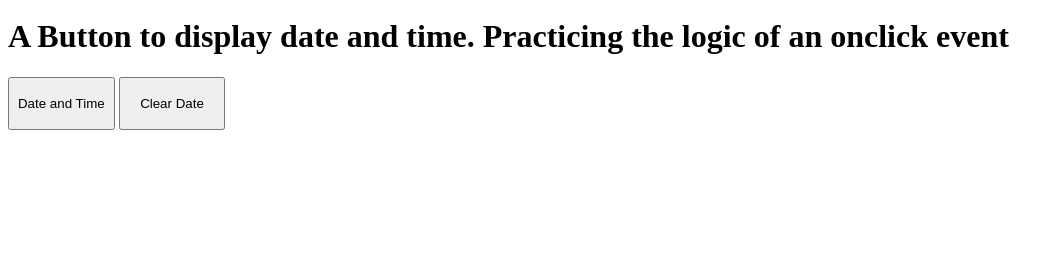
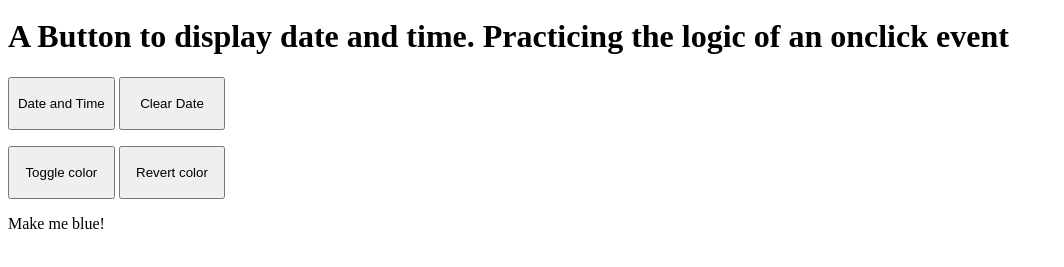
Before and after one commit to TravisSwift/button-button, a plain HTML site: page index.html in a window 1280 px wide. Shown: the part 533-800 px from the top of the page, without its empty margins (0-1064 px from the left). Drawn offline with Linux system fonts and the light colour scheme.

Commit message:
added another onclick button for practice

```diff
--- a/assets/js/script.js
+++ b/assets/js/script.js
@@ -38,6 +38,14 @@ function clearDate() {
     document.getElementById("dateButton").innerHTML = "";
 }
 
+function changeColor() {
+    document.getElementById("messageButton").style.color = "blue";
+}
+
+function revertColor() {
+    document.getElementById("messageButton").style.color = "black";
+}
+
 window.addEventListener('DOMContentLoaded', (event) => {
 
     // Get button and input field
@@ -63,4 +71,7 @@ window.addEventListener('DOMContentLoaded', (event) => {
             document.getElementById('input').innerHTML = "Please enter a valid color name";
         }
     });
+
+        // set up button that shakes onclick
+
 });
--- a/index.html
+++ b/index.html
@@ -35,7 +35,7 @@
     </button>
     </section>
     <br></br>
-
+        <!-- a submit button with a disabled state -->
     <h1>A button to demonstate input using an event listener.</h1>
     <section>
         <button id="submitButton" disabled>Submit</button>
@@ -43,6 +43,7 @@
         <p id="input"></p>
     </section>
 
+        <!-- a button that prints date and time -->
     <H1>A Button to display date and time. Practicing the logic of an onclick event</H1>
     <section>
         <button onclick="printDate()">Date and Time</button>
@@ -50,6 +51,11 @@
         <p id="dateButton"></p>
     </section>
 
+    <section>
+        <button onclick="changeColor()">Toggle color</button> <button onclick="revertColor()">Revert color  </button>
+        <p id="messageButton">Make me blue!</p>
+    </section>
+
     <script src="/assets/js/script.js"></script>
 </body>
 </html>
```
